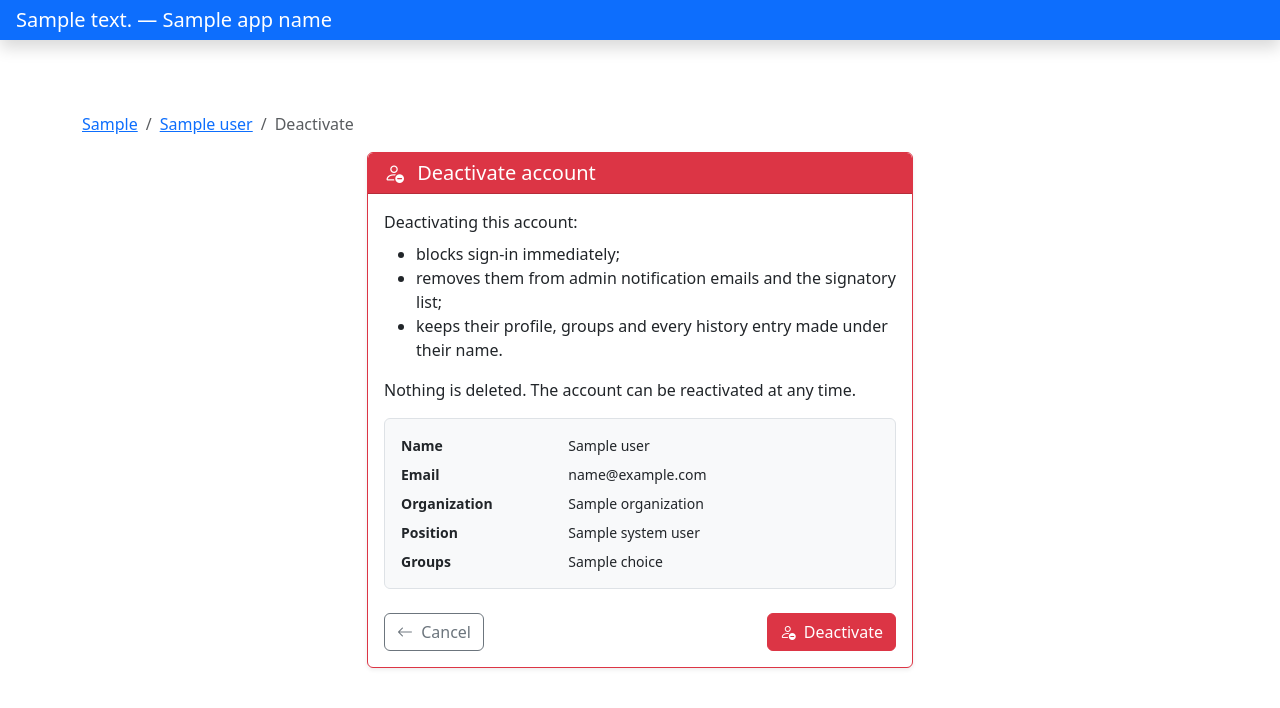
After one commit to PacificEMIS/pacific-emis-teacher-registration, a Django app: template core/templates/core/system_user_set_active.html in a window 1280 px wide. The commit adds this page. Shown: the top 708 px of the page. Run offline with Django 5.2, Linux system fonts and the light colour scheme; the template is opened without the code that fills it: most values are stand-ins (such as "Sample title", 1, 10 or a date in 2020).

Commit message:
feat(core): deactivate and reactivate MOE staff accounts from the UI

```diff
--- /dev/null
+++ b/core/templates/core/system_user_set_active.html
@@ -0,0 +1,81 @@
+{% extends "base.html" %}
+{% block title %}{% if activate %}Reactivate{% else %}Deactivate{% endif %} — {{ system_user.user.get_full_name|default:system_user.user.username }}{% endblock title %}
+{% block content %}
+  <nav aria-label="breadcrumb">
+    <ol class="breadcrumb">
+      <li class="breadcrumb-item">
+        <a href="{% url 'core:system_user_list' %}">{{ terminology.system_users_plural }}</a>
+      </li>
+      <li class="breadcrumb-item">
+        <a href="{% url 'core:system_user_detail' system_user.pk %}">{{ system_user.user.get_full_name|default:system_user.user.username }}</a>
+      </li>
+      <li class="breadcrumb-item active" aria-current="page">{% if activate %}Reactivate{% else %}Deactivate{% endif %}</li>
+    </ol>
+  </nav>
+
+  <div class="row justify-content-center">
+    <div class="col-12 col-md-8 col-lg-6">
+      <div class="card shadow-sm {% if activate %}border-success{% else %}border-danger{% endif %}">
+        <div class="card-header {% if activate %}bg-success{% else %}bg-danger{% endif %} text-white">
+          <h1 class="h5 mb-0">
+            {% if activate %}
+              <i class="bi bi-person-check me-2"></i> Reactivate account
+            {% else %}
+              <i class="bi bi-person-dash me-2"></i> Deactivate account
+            {% endif %}
+          </h1>
+        </div>
+        <div class="card-body">
+          {% if activate %}
+            <p class="mb-3">
+              Reactivating lets this person sign in again and puts them back on
+              admin notifications and the signatory list. Their groups and
+              permissions are exactly as they were.
+            </p>
+          {% else %}
+            <p class="mb-2">Deactivating this account:</p>
+            <ul class="mb-3">
+              <li>blocks sign-in immediately;</li>
+              <li>removes them from admin notification emails and the signatory list;</li>
+              <li>keeps their profile, groups and every history entry made under their name.</li>
+            </ul>
+            <p class="mb-3">Nothing is deleted. The account can be reactivated at any time.</p>
+          {% endif %}
+
+          <div class="border rounded p-3 bg-light mb-4">
+            <dl class="row mb-0 small">
+              <dt class="col-sm-4">Name</dt>
+              <dd class="col-sm-8">{{ system_user.user.get_full_name|default:"Not set" }}</dd>
+              <dt class="col-sm-4">Email</dt>
+              <dd class="col-sm-8">{{ system_user.user.email|default:"Not set" }}</dd>
+              <dt class="col-sm-4">Organization</dt>
+              <dd class="col-sm-8">{{ system_user.organization|default:"Not set" }}</dd>
+              <dt class="col-sm-4">Position</dt>
+              <dd class="col-sm-8">{{ system_user.position_title|default:"Not set" }}</dd>
+              <dt class="col-sm-4">Groups</dt>
+              <dd class="col-sm-8 mb-0">{{ system_user.user.groups.all|join:", "|default:"None" }}</dd>
+            </dl>
+          </div>
+
+          <form method="post">
+            {% csrf_token %}
+            <div class="d-flex justify-content-between">
+              <a href="{% url 'core:system_user_detail' system_user.pk %}" class="btn btn-outline-secondary">
+                <i class="bi bi-arrow-left me-1"></i> Cancel
+              </a>
+              {% if activate %}
+                <button type="submit" class="btn btn-success">
+                  <i class="bi bi-person-check me-1"></i> Reactivate
+                </button>
+              {% else %}
+                <button type="submit" class="btn btn-danger">
+                  <i class="bi bi-person-dash me-1"></i> Deactivate
+                </button>
+              {% endif %}
+            </div>
+          </form>
+        </div>
+      </div>
+    </div>
+  </div>
+{% endblock content %}
```
Also changed, not shown: core/permissions.py (+18 -0 lines), core/templates/core/system_user_detail.html (+18 -0 lines), core/templates/core/system_user_list.html (+18 -4 lines), core/urls.py (+12 -0 lines), core/views.py (+63 -0 lines).
